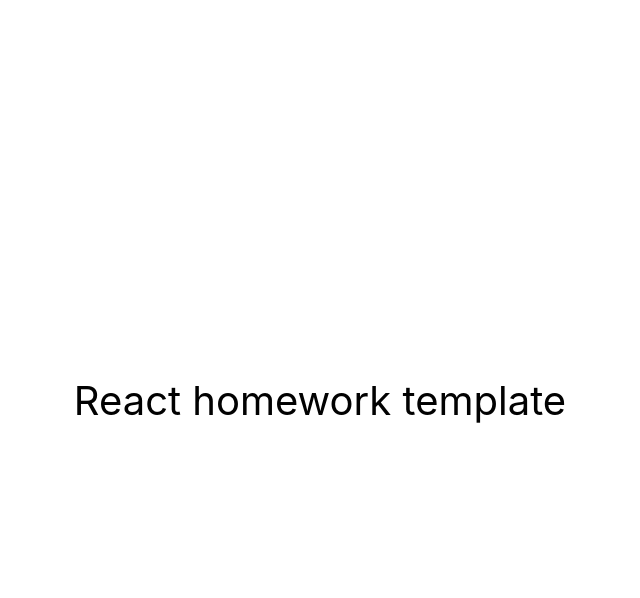
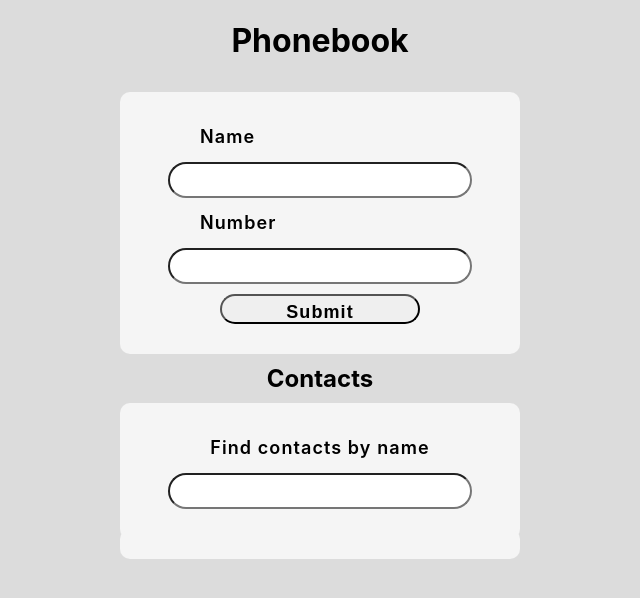
Before and after one commit to Marhosius/goit-react-hw-08-phonebook, a React (Create React App) app: page / in a window 1280 px wide. Shown: the top 598 px of the page, without its empty margins (320-960 px from the left). Built offline with nearby package versions, Linux system fonts and the light colour scheme.

Commit message:
initial setup + hw3

```diff
--- a/package.json
+++ b/package.json
@@ -2,11 +2,12 @@
   "name": "react-homework-template",
   "version": "0.1.0",
   "private": true,
-  "homepage": "https://goitacademy.github.io/react-homework-template/",
+  "homepage": "https://Marhosius.github.io/goit-react-hw-04-phonebook/",
   "dependencies": {
     "@testing-library/jest-dom": "^5.16.3",
     "@testing-library/react": "^12.1.4",
     "@testing-library/user-event": "^13.5.0",
+    "notiflix": "^3.2.6",
     "react": "^18.1.0",
     "react-dom": "^18.1.0",
     "react-scripts": "5.0.1",
--- a/src/components/App.jsx
+++ b/src/components/App.jsx
@@ -1,16 +1,76 @@
-export const App = () => {
-  return (
-    <div
-      style={{
-        height: '100vh',
-        display: 'flex',
-        justifyContent: 'center',
-        alignItems: 'center',
-        fontSize: 40,
-        color: '#010101'
-      }}
-    >
-      React homework template
-    </div>
-  );
+import { Component } from "react";
+import ContactForm from "./ContactForm";
+import Filter from "./Filter";
+import ContactList from "./ContactList";
+import Notiflix from "notiflix";
+import css from "./phonebook.module.css";
+
+export class App extends Component {
+
+  state = {
+    contacts: [],
+    filter: ''
+  }
+
+  componentDidMount = () => {
+    try {
+      const geTcontacts = localStorage.getItem("contacts");
+      const item = geTcontacts === null ? undefined : JSON.parse(geTcontacts);
+      if (item !== undefined) {
+        this.setState(() => ({
+          contacts: [...item]
+        }))
+      }
+    } catch (error) {
+      console.log(error)
+    }
+  }
+
+
+  componentDidUpdate = (prevProps, prevState) => {
+    if (prevState.contacts !== this.state.contacts) {
+      localStorage.setItem("contacts", JSON.stringify(this.state.contacts))
+    }
+  }
+
+
+  onAddNewContact = (item) => {
+    if (this.state.contacts.find(({ name }) => name.toLowerCase() === item.name.toLowerCase())) {
+      Notiflix.Notify.warning(`${item.name} is already in contacts`)
+    } else {
+      this.setState((prevState) => ({
+        contacts: [...prevState.contacts, item]
+      }))
+    }
+  };
+
+  onDeleteContact = (deletedId) => {
+    this.setState((prevState) => ({
+      contacts: prevState.contacts.filter(({ id }) => id !== deletedId)
+    }))
+  };
+
+  onFilterChange = (value) => {
+    this.setState({ filter: value })
+  }
+
+  filteredContacts = () => !this.state.filter ?
+    this.state.contacts.filter((el, index) => index <= 9)
+    :
+    this.state.contacts.filter(
+      ({ name }) => name.toLowerCase().includes(this.state.filter.toLowerCase())
+    );
+
+
+  render() {
+    return (
+      <div className={css.phonebook}>
+        <h1 className={[css.phonebookMainTittle, css.phonebookTittle]}>Phonebook</h1>
+        <ContactForm onAddNewContact={this.onAddNewContact} />
+        <h2 className={css.phonebookTitle}>Contacts</h2>
+        <Filter onFilterChange={this.onFilterChange} />
+        <ContactList filteredContacts={this.filteredContacts} onDeleteContact={this.onDeleteContact} />
+      </div>
+    )
+  };
 };
--- /dev/null
+++ b/src/components/ContactForm.jsx
@@ -0,0 +1,63 @@
+import { Component } from "react";
+import PropTypes from "prop-types";
+import { nanoid } from "nanoid";
+import css from "./phonebook.module.css";
+
+export class ContactForm extends Component {
+    state = {
+        name: '',
+        number: ''
+    }
+
+    onInputChange = (event) => {
+        const { name, value } = event.target;
+        this.setState({ [name]: value })
+    }
+
+    onFormSubmit = (event) => {
+        event.preventDefault();
+        this.props.onAddNewContact({ id: (nanoid(6)), name: this.state.name, number: this.state.number })
+        this.setState({
+            name: "",
+            number: ""
+        })
+    }
+
+    render() {
+        return (
+            <form onSubmit={this.onFormSubmit} className={css.phonebookForm}>
+                <label htmlFor="id-name" className={css.phonebookFormLabel}>Name</label>
+                <input
+                    className={css.phonebookFormInput}
+                    onChange={this.onInputChange}
+                    id="id-name"
+                    value={this.state.name}
+                    type="text"
+                    name="name"
+                    pattern="^[a-zA-Zа-яА-Я]+(([' -][a-zA-Zа-яА-Я ])?[a-zA-Zа-яА-Я]*)*$"
+                    title="Name may contain only letters, apostrophe, dash and spaces. For example Adrian, Jacob Mercer, Charles de Batz de Castelmore d'Artagnan"
+                    required
+                />
+                <label htmlFor="id-number" className={css.phonebookFormLabel}>Number</label>
+                <input
+                    className={css.phonebookFormInput}
+                    onChange={this.onInputChange}
+                    id="id-number"
+                    value={this.state.number}
+                    name="number"
+                    type="tel"
+                    pattern="\+?\d{1,4}?[-.\s]?\(?\d{1,3}?\)?[-.\s]?\d{1,4}[-.\s]?\d{1,4}[-.\s]?\d{1,9}"
+                    title="Phone number must be digits and can contain spaces, dashes, parentheses and can start with +"
+                    required
+                />
+                <input className={css.phonebookFormSubmit} type="submit" title="Submit"></input>
+            </form>
+        )
+    }
+}
+
+ContactForm.propTypes = {
+    onAddNewContact: PropTypes.func.isRequired
+}
+
+export default ContactForm
--- /dev/null
+++ b/src/components/ContactList.jsx
@@ -0,0 +1,26 @@
+import { Component } from "react";
+import ContactListitem from "./ContactListitem";
+import PropTypes from "prop-types";
+import css from "./phonebook.module.css";
+
+export class ContactList extends Component {
+    render() {
+        return (
+            <ul className={css.phonebookContacts}>
+                {this.props.filteredContacts().map(({ name, number, id }) => <ContactListitem name={name} number={number} key={id} id={id} onDeleteContact={this.props.onDeleteContact} />)}
+            </ul>
+        )
+    }
+}
+
+ContactList.propTypes = {
+    props: PropTypes.arrayOf(PropTypes.shape({
+        id: PropTypes.string.isRequired,
+        number: PropTypes.string.isRequired,
+        name: PropTypes.string.isRequired
+    })),
+    onDeleteContact: PropTypes.func
+
+}
+
+export default ContactList
--- /dev/null
+++ b/src/components/ContactListitem.jsx
@@ -0,0 +1,29 @@
+import { Component } from "react";
+import PropTypes from "prop-types";
+import css from "./phonebook.module.css";
+
+export class ContactListitem extends Component {
+    onDelete = (event) => {
+        const { id } = event.target;
+        this.props.onDeleteContact(id);
+    }
+    render() {
+        const { name, number, id } = this.props
+        return (
+            <li className={css.phonebookContactsItem}>
+                <p className={css.phonebookContactsText}>{name}: {number}</p>
+                <button onClick={this.onDelete} id={id} className={css.phonebookContactsBtn}><span className={css.phonebookContactsBtnSpan}></span>Delete</button>
+            </li>
+        )
+    }
+}
+
+ContactListitem.propTypes = {
+    id: PropTypes.string.isRequired,
+    number: PropTypes.string.isRequired,
+    name: PropTypes.string.isRequired,
+    onDeleteContact: PropTypes.func
+
+}
+
+export default ContactListitem
--- /dev/null
+++ b/src/components/Filter.jsx
@@ -0,0 +1,30 @@
+import { Component } from "react";
+import PropTypes from "prop-types";
+import css from "./phonebook.module.css";
+
+export class Filter extends Component {
+    onInputChange = (event) => {
+        const { value } = event.target;
+        this.props.onFilterChange(value);
+    }
+    render() {
+        return (
+            <form className={css.phonebookFilterWrap}>
+                <label htmlFor="id-filter" className={css.phonebookFilterLabel}>Find contacts by name</label>
+                <input
+                    className={css.phonebookFilterInput}
+                    onChange={this.onInputChange}
+                    id="id-filter"
+                    type="text"
+                    name="filter"
+                />
+            </form>
+        )
+    }
+}
+
+Filter.propTypes = {
+    onFilterChange: PropTypes.func.isRequired
+}
+
+export default Filter
--- /dev/null
+++ b/src/components/phonebook.module.css
@@ -0,0 +1,174 @@
+.phonebook {
+    width: 1200px;
+    margin-right: auto;
+    margin-left: auto;
+    display: flex;
+    flex-direction: column;
+    align-items: center;
+    justify-content: center;
+    gap: 10px;
+}
+
+.phonebookMainTittle {
+    margin: 0;
+}
+
+.phonebookTitle {
+    margin: 0;
+}
+
+.phonebookForm {
+    width: 340px;
+    padding: 30px;
+    display: flex;
+    flex-direction: column;
+    align-items: center;
+    gap: 10px;
+    background-color: whitesmoke;
+    border-radius: 10px;
+}
+
+.phonebookFormLabel {
+    padding-left: 30px;
+    padding-right: 30px;
+    width: 240px;
+    height: 30px;
+    border-radius: 30px;
+
+    font-size: 18px;
+    font-weight: 600;
+    line-height: 30px;
+    letter-spacing: 0.06em;
+    text-align: left;
+}
+
+.phonebookFormInput {
+    padding-left: 30px;
+    padding-right: 30px;
+    width: 240px;
+    height: 30px;
+    border-radius: 30px;
+
+    font-size: 16px;
+    font-weight: 600;
+    line-height: 30px;
+    letter-spacing: 0.06em;
+    text-align: left;
+
+}
+
+.phonebookFilterWrap {
+    width: 340px;
+    padding: 30px;
+    display: flex;
+    flex-direction: column;
+    align-items: center;
+    gap: 10px;
+    background-color: whitesmoke;
+    border-radius: 10px;
+}
+
+.phonebookFormSubmit {
+    padding-left: 30px;
+    padding-right: 30px;
+    width: 200px;
+    height: 30px;
+    border-radius: 30px;
+
+    font-size: 18px;
+    font-weight: 600;
+    line-height: 30px;
+    letter-spacing: 0.06em;
+}
+
+.phonebookFilterLabel {
+    margin: 0;
+    padding-left: 30px;
+    padding-right: 30px;
+    width: 240px;
+    height: 30px;
+    border-radius: 30px;
+
+    font-size: 18px;
+    font-weight: 600;
+    line-height: 30px;
+    letter-spacing: 0.06em;
+    text-align: center;
+}
+
+.phonebookFilterInput {
+    margin: 0;
+    padding-left: 30px;
+    padding-right: 30px;
+    width: 240px;
+    height: 30px;
+    border-radius: 30px;
+
+    font-size: 16px;
+    font-weight: 600;
+    line-height: 30px;
+    letter-spacing: 0.06em;
+    text-align: left;
+}
+
+.phonebookContacts {
+    margin: -20px;
+    width: 340px;
+    padding: 0 30px 30px 30px;
+    display: flex;
+    flex-direction: column;
+    align-items: center;
+    gap: 5px;
+    background-color: whitesmoke;
+    border-radius: 10px;
+}
+
+.phonebookContactsItem {
+    width: 320px;
+    height: 30px;
+    padding: 0 5px 0 30px;
+    display: flex;
+    flex-direction: row;
+    align-items: center;
+    justify-content: space-between;
+    gap: 5px;
+    background-color: rgb(97, 97, 97);
+    border-top-right-radius: 15px;
+    border-bottom-right-radius: 15px;
+    border-top-left-radius: 15px;
+    border-bottom-left-radius: 15px;
+
+}
+
+.phonebookContactsText {
+    margin: 0;
+    font-size: 15px;
+    font-weight: 500;
+    line-height: 20px;
+    letter-spacing: 0.02em;
+    text-align: center;
+    color: whitesmoke;
+}
+
+.phonebookContactsBtn {
+    position: relative;
+    overflow: hidden;
+    margin: 0;
+    height: 25px;
+    border-top-right-radius: 15px;
+    border-bottom-right-radius: 15px;
+    border-left: none;
+    padding-right: 10px;
+    padding-left: 15px;
+}
+
+.phonebookContactsBtnSpan {
+    position: absolute;
+    top: 3%;
+    left: -13%;
+    width: 15px;
+    height: 17px;
+    background-color: rgb(97, 97, 97);
+    border-radius: 50%;
+    border: inherit;
+}
--- a/src/index.css
+++ b/src/index.css
@@ -1,4 +1,5 @@
-@import-normalize; /* bring in normalize.css styles */
+@import-normalize;
+/* bring in normalize.css styles */
 
 body {
   margin: 0;
@@ -7,6 +8,7 @@ body {
     sans-serif;
   -webkit-font-smoothing: antialiased;
   -moz-osx-font-smoothing: grayscale;
+  background-color: gainsboro;
 }
 
 code {
```
Also changed, not shown: 1 other file (tests, documents, lock files or other folders).
